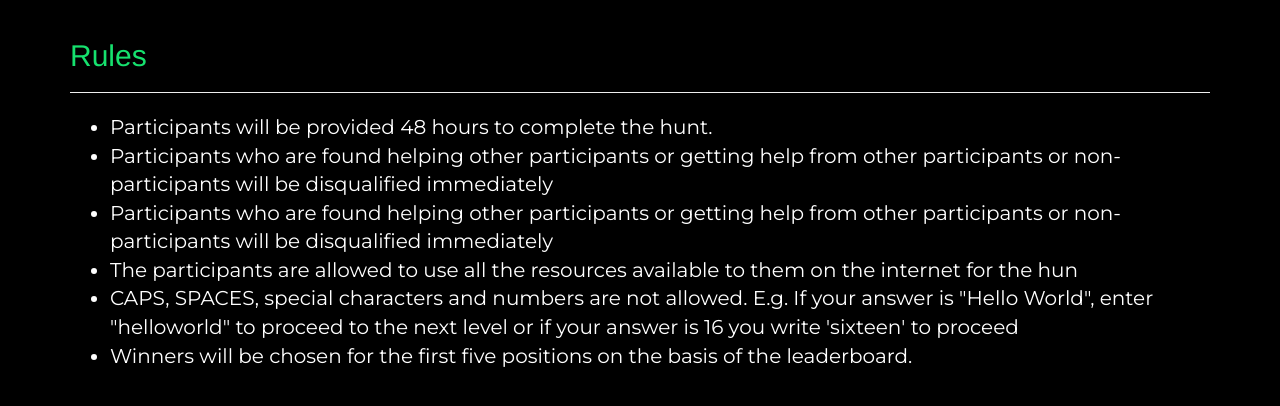
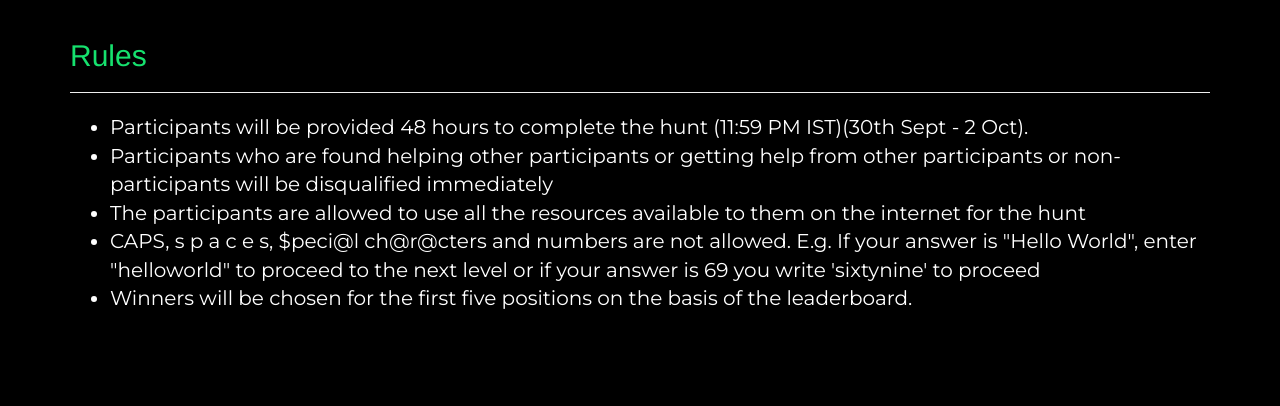
Before and after one commit to Smyan-Narang/cryptic_hunt, a Django app: page /rules/ in a window 1280 px wide. Shown: the part 51-457 px from the top of the page. Run offline with Django 3.2, Linux system fonts and the light colour scheme; some libraries are stand-ins or nearby versions.

Commit message:
Update rules.html

```diff
--- a/templates/rules.html
+++ b/templates/rules.html
@@ -9,19 +9,17 @@
 	<div class="rules">
 		<ul type="dot" class="guidelines">
             <li>
-                Participants will be provided 48 hours to complete the hunt.
+                Participants will be provided 48 hours to complete the hunt (11:59 PM IST)(30th Sept - 2 Oct).
 			</li>
 			<li>
                 Participants who are found helping other participants or getting help from other participants or non-participants will be disqualified immediately
             </li>
-            <li>
-                Participants who are found helping other participants or getting help from other participants or non-participants will be disqualified immediately
+
+			<li>
+                The participants are allowed to use all the resources available to them on the internet for the hunt
 			</li>
 			<li>
-                The participants are allowed to use all the resources available to them on the internet for the hun
-			</li>
-			<li>
-                CAPS, SPACES, special characters and numbers are not allowed. E.g. If your answer is "Hello World", enter "helloworld" to proceed to the next level or if your answer is 16 you write 'sixteen' to proceed
+                CAPS, s p a c e s, $peci@l ch@r@cters and numbers are not allowed. E.g. If your answer is "Hello World", enter "helloworld" to proceed to the next level or if your answer is 69 you write 'sixtynine' to proceed
 			</li>
 			<li>
                 Winners will be chosen for the first five positions on the basis of the leaderboard.
```
